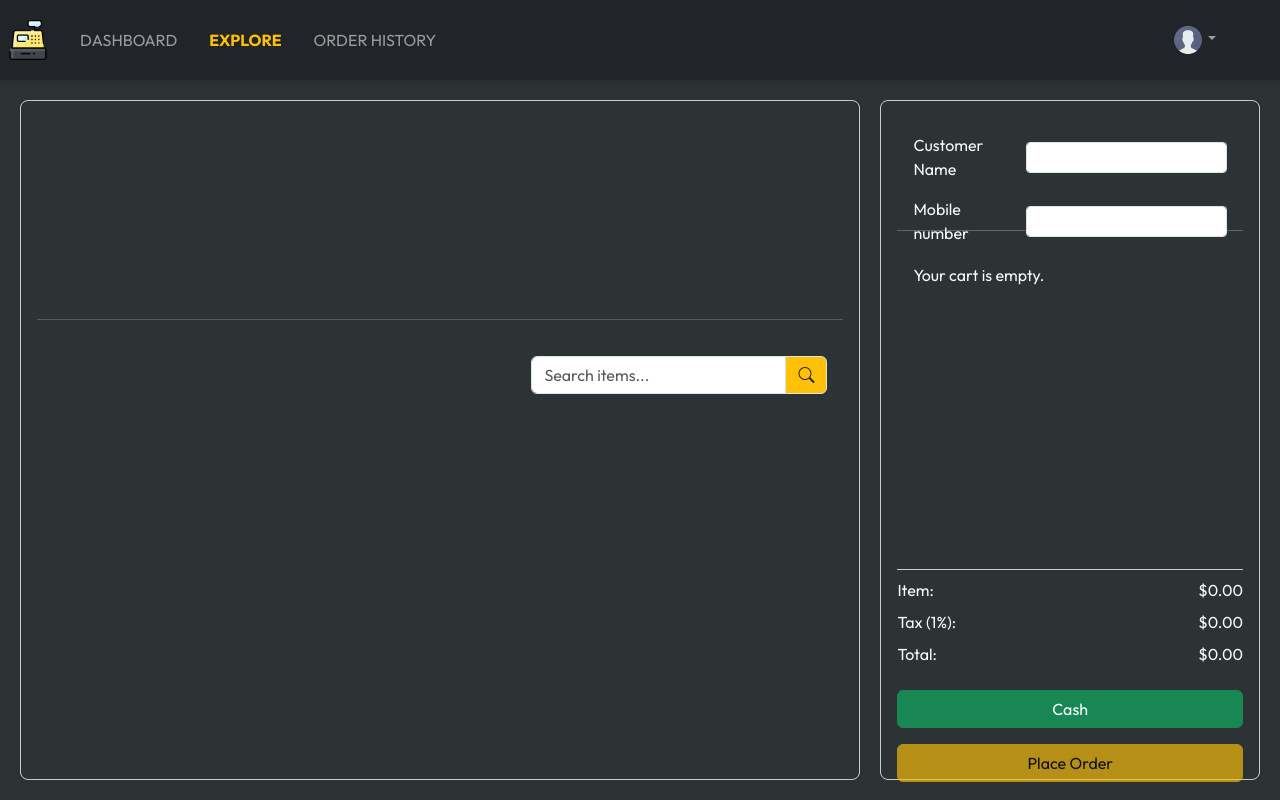
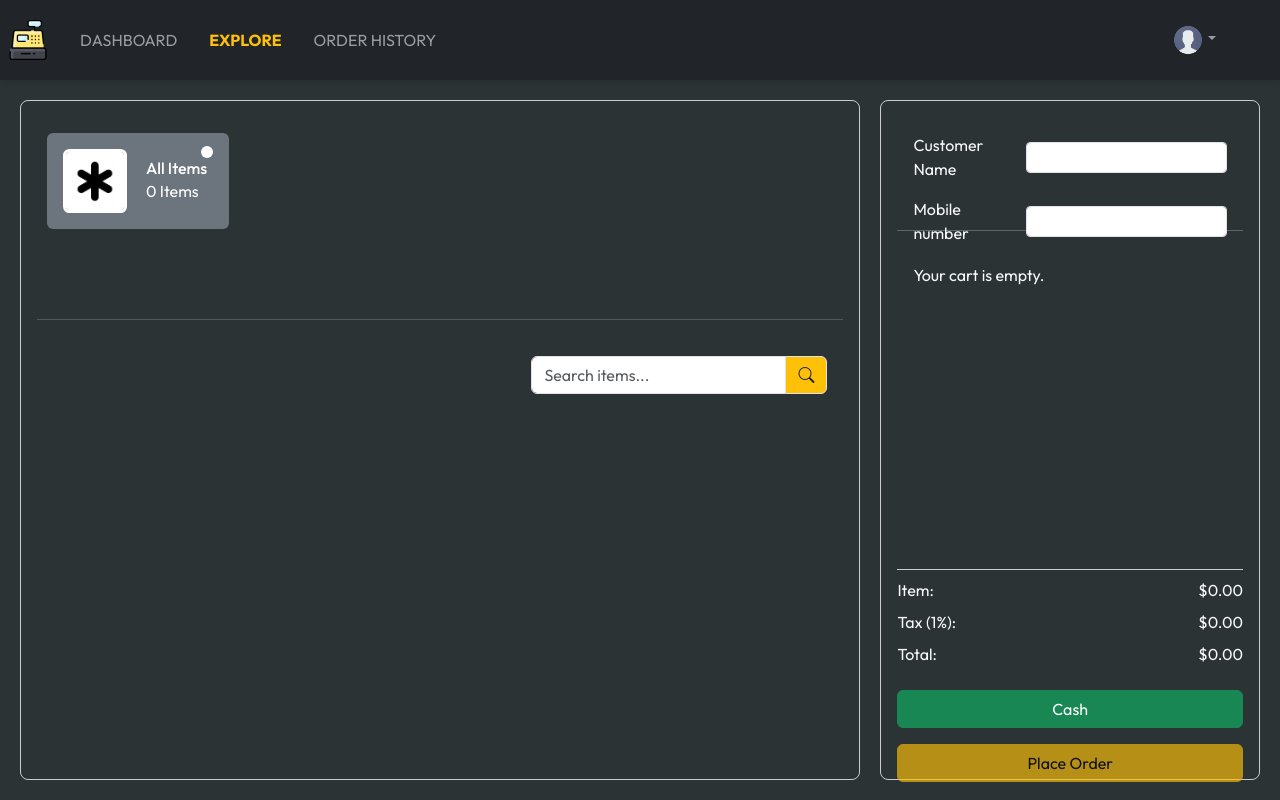
Before and after one commit to RafaelVnc/Web-Billing-Software, a React (Vite) app in the folder client/: page /explore in a window 1280 px wide. Built offline with nearby package versions, Linux system fonts and the light colour scheme.

Commit message:
Added All Items For Category Filter

```diff
--- a/client/src/assets/assets.js
+++ b/client/src/assets/assets.js
@@ -2,10 +2,12 @@ import logo from './logo.png';
 import upload from './upload.png';
 import loginbg from './login-bg.jpg';
 import profile from './profile.webp';
+import asterisk from './asterisk.jpg';
 
 export const assets = {
     logo,
     upload,
     loginbg,
-    profile
+    profile,
+    asterisk
 }
--- a/client/src/components/CategoryForm/CategoryForm.jsx
+++ b/client/src/components/CategoryForm/CategoryForm.jsx
@@ -70,7 +70,7 @@ const CategoryForm = () => {
               </div>
               <div className="mb-3">
                 <label htmlFor="name" className="form-label">Name</label>
-                <input type="text"  name="name" id="name" className="form-control" placeholder="Category Name" onChange={onChangeHandler} value={data.name}/>
+                <input type="text"  name="name" id="name" className="form-control" placeholder="Category Name" onChange={onChangeHandler} value={data.name} required/>
               </div>
               <div className="mb-3">
                 <label htmlFor="description" className="form-label">Description</label>
@@ -79,7 +79,7 @@ const CategoryForm = () => {
               <div className="mb-3">
                 <label htmlFor="bgcolor" className="form-label">Background color</label>
                 <br/>
-                <input type="color" name="bgColor" id="bgcolor" placeholder="#ffffff" onChange={onChangeHandler} value={data.bgColor}/>
+                <input type="color" name="bgColor" id="bgcolor" placeholder="#ffffff" onChange={onChangeHandler} value={data.bgColor} />
               </div>
               <button type="submit" disabled={loading} className="btn btn-warning w-100">{loading ? "Loading..." : "Submit"}</button>
             </form>
--- a/client/src/components/CustomerForm/CustomerForm.jsx
+++ b/client/src/components/CustomerForm/CustomerForm.jsx
@@ -6,13 +6,13 @@ const CustomerForm = ({customerName, setCustomerName, mobileNumber, setMobileNum
       <div className="mb-3">
         <div className="d-flex align-items-center gap-2">
           <label htmlFor="customerName" className='col-4'>Customer Name</label>
-          <input type="text" className='form-control form-control-sm' id='customerName' onChange={(e) => setCustomerName(e.target.value)} value={customerName}/>
+          <input type="text" className='form-control form-control-sm' id='customerName' onChange={(e) => setCustomerName(e.target.value)} value={customerName} required/>
         </div>
       </div>
       <div className="mb-3">
         <div className="d-flex align-items-center gap-2">
           <label htmlFor="mobileNumber" className='col-4'>Mobile number</label>
-          <input type="text" className='form-control form-control-sm' id='mobileNumber' onChange={(e) => setMobileNumber(e.target.value)} value={mobileNumber}/>
+          <input type="text" className='form-control form-control-sm' id='mobileNumber' onChange={(e) => setMobileNumber(e.target.value)} value={mobileNumber} required/>
         </div>
       </div>
     </div>
--- a/client/src/components/DisplayCategory/DisplayCategory.jsx
+++ b/client/src/components/DisplayCategory/DisplayCategory.jsx
@@ -1,10 +1,25 @@
 import "./DisplayCategory.css";
 import Category from "../Category/Category.jsx";
+import { assets } from "../../assets/assets.js";
 
 
 const DisplayCategory = ({categories, selectedCategory, setSelectedCategory}) => {
   return (
     <div className="row g-3" style={{width: "100%", margin:"0"}}>
+      <div
+        key="all"
+        className="col-md-3 col-sm-6"
+        style={{ padding: "0 10px" }}
+      >
+        <Category
+          categoryName="All Items"
+          imgUrl={assets.asterisk}
+          numberOfItems={categories.reduce((acc, cat) => acc + cat.items, 0)}
+          bgColor="#6c757d"
+          isSelected={selectedCategory === ""}
+          onClick={() => setSelectedCategory("")}
+        />
+      </div>
       {categories.map(category =>(
         <div key={category.categoryId} className="col-md-3 col-sm6" style={{padding: '0 10px'}}>
           <Category
--- a/client/src/components/ItemForm/ItemForm.jsx
+++ b/client/src/components/ItemForm/ItemForm.jsx
@@ -98,6 +98,7 @@ const ItemForm = () => {
                     placeholder="Item Name"
                     onChange={onChangeHandler}
                     value={data.name}
+                    required
                   />
                 </div>
                 <div className="mb-3">
@@ -110,6 +111,7 @@ const ItemForm = () => {
                     className="form-control"
                     onChange={onChangeHandler}
                     value={data.categoryId}
+                    required
                   >
                     <option value="">---SELECT CATEGORY---</option>
                     {categories.map((category, index) => (
@@ -129,6 +131,7 @@ const ItemForm = () => {
                     placeholder="$100.00"
                     onChange={onChangeHandler}
                     value={data.price}
+                    required
                   />
                 </div>
                 <div className="mb-3">
--- a/client/src/components/UserForm/UserForm.jsx
+++ b/client/src/components/UserForm/UserForm.jsx
@@ -47,15 +47,15 @@ const UserForm = ({setUsers}) => {
             <form onSubmit={onSubmitHandler}>
               <div className="mb-3">
                 <label htmlFor="name" className="form-label">Name</label>
-                <input type="text"  name="name" id="name" className="form-control" placeholder="Jhon Doe" onChange={onChangeHandler} value={data.name}/>
+                <input type="text"  name="name" id="name" className="form-control" placeholder="Jhon Doe" onChange={onChangeHandler} value={data.name} required/>
               </div>
               <div className="mb-3">
                 <label htmlFor="email" className="form-label">Email</label>
-                <input type="email"  name="email" id="email" className="form-control" placeholder="yourname@example.com" onChange={onChangeHandler} value={data.email}/>
+                <input type="email"  name="email" id="email" className="form-control" placeholder="yourname@example.com" onChange={onChangeHandler} value={data.email} required/>
               </div>
               <div className="mb-3">
                 <label htmlFor="password" className="form-label">Password</label>
-                <input type="password"  name="password" id="password" className="form-control" placeholder="************" onChange={onChangeHandler} value={data.password}/>
+                <input type="password"  name="password" id="password" className="form-control" placeholder="************" onChange={onChangeHandler} value={data.password} required/>
               </div>
               <button type="submit" className="btn btn-warning w-100" disabled={loading}>{loading ? "Loading..." : "Save"}</button>
             </form>
```
Also changed, not shown: client/src/assets/asterisk.jpg (added).
